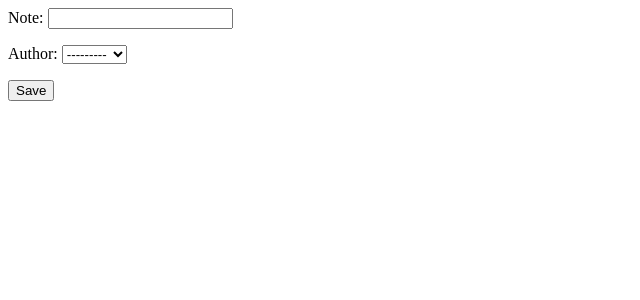
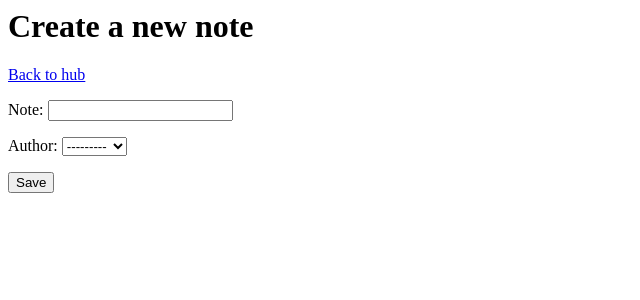
Before and after one commit to Alyssia-Chen/Toothless, a Django app: page /new/ in a window 1280 px wide. Shown: the top 300 px of the page, without its empty margins (0-640 px from the left). Run offline with Django 3.2, Linux system fonts and the light colour scheme; the visitor is signed in with stand-in values (Sample User, id 1); data comes from the database, SQL or seed files in the repository.

Commit message:
adding links back to home

```diff
--- a/classavails/templates/classavails/create.html
+++ b/classavails/templates/classavails/create.html
@@ -1,3 +1,5 @@
+<h1>Create a new note</h1>
+<a href="{% url 'classavails:index' %}">Back to hub</a>
 <form method="post">{% csrf_token %}
     {{ form.as_p }}
     <input type="submit" value="Save">
--- a/classavails/templates/classavails/delete.html
+++ b/classavails/templates/classavails/delete.html
@@ -1,4 +1,6 @@
+<h1>Delete this note</h1>
 <form method="post">{% csrf_token %}
     <p>Are you sure you want to delete "{{ object.note }}"?</p>
     <input type="submit" value="Confirm">
+    <a href="{% url 'classavails:index' %}">Back to hub</a>
 </form>
--- a/classavails/templates/classavails/search.html
+++ b/classavails/templates/classavails/search.html
@@ -13,7 +13,7 @@
         <li>{{ class.course }}</li>
         <li>{{ class.title }}</li>
         <br>
-        -------------------------------------
+        <hr>
         <br>
     {% endfor %}
     </ul>
--- a/classavails/templates/classavails/update.html
+++ b/classavails/templates/classavails/update.html
@@ -1,5 +1,8 @@
+<h1>Update this note</h1>
+
 <form method="post">{% csrf_token %}
     {{ form.as_p }}
     <input type="submit" value="Update">
     <a href="{% url 'classavails:delete' object.id %}">delete</a>
+    <a href="{% url 'classavails:index' %}">Back to hub</a>
 </form>
```
